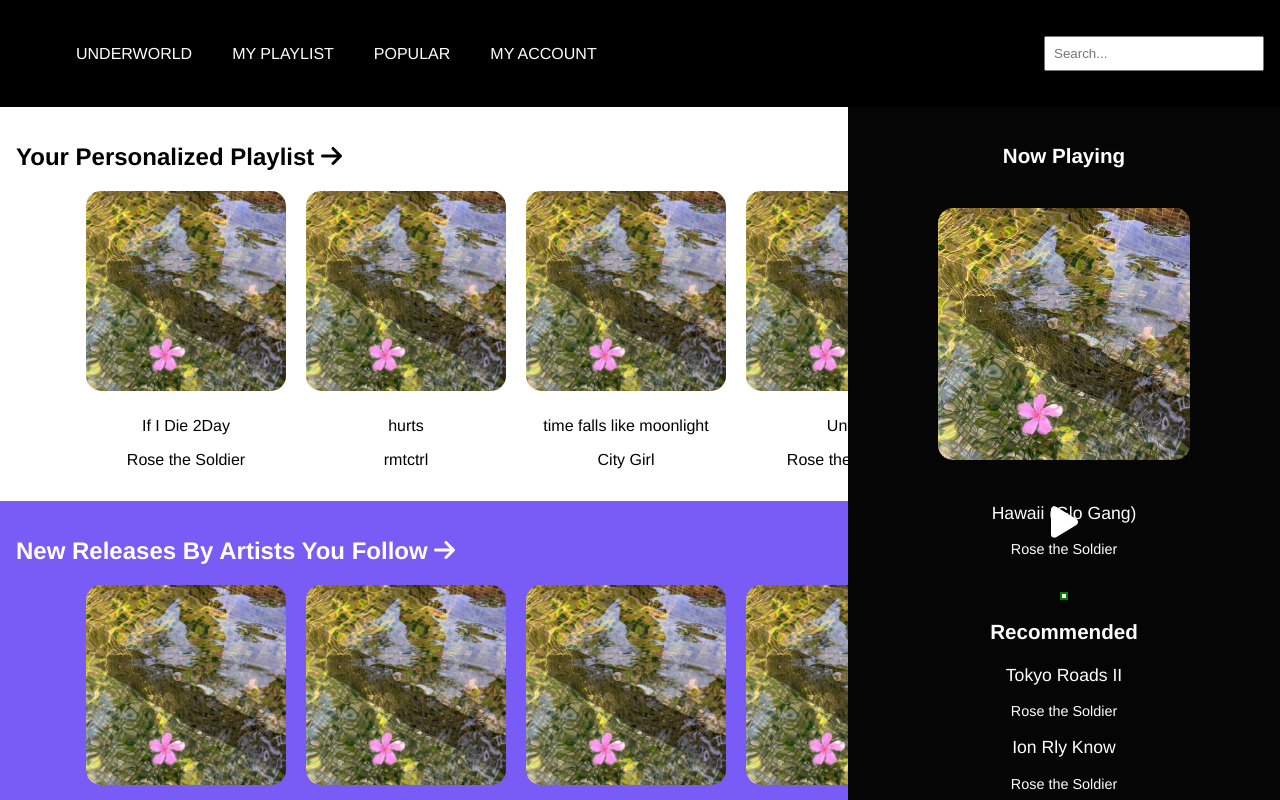
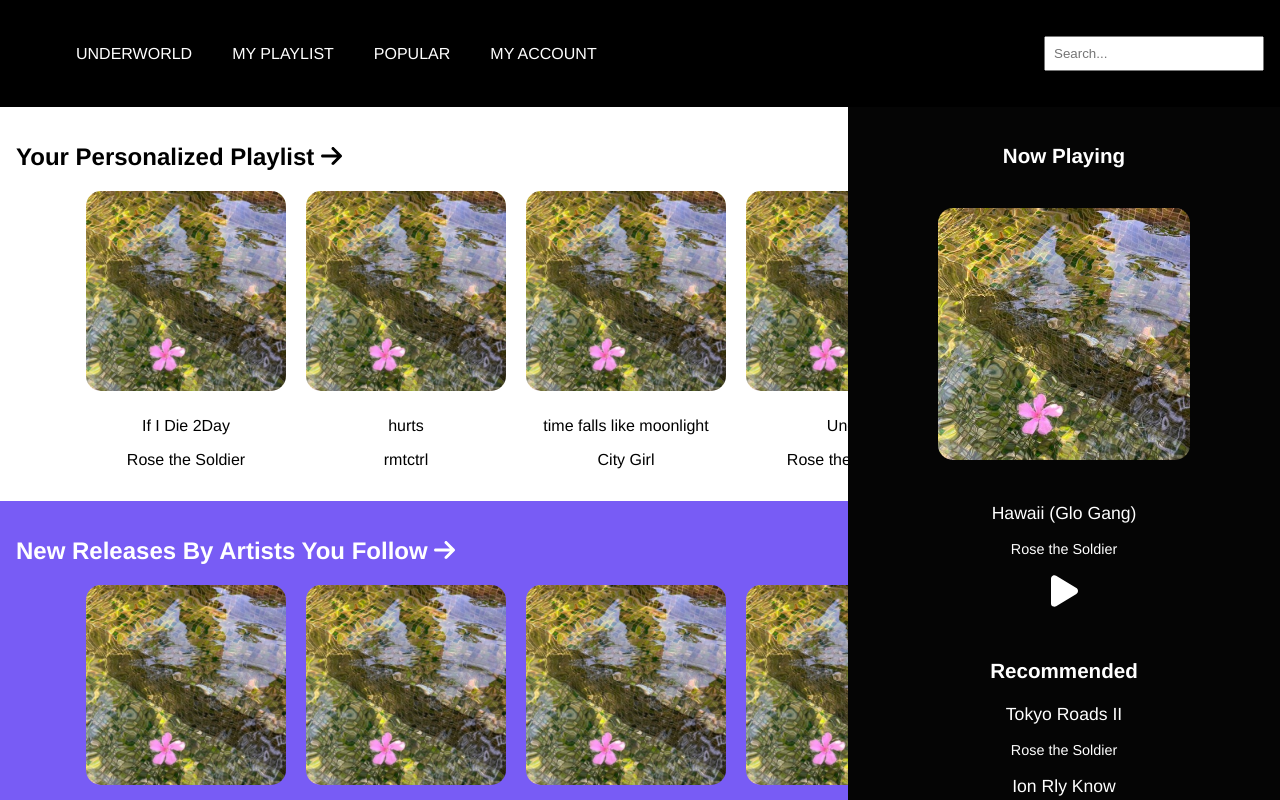
Before and after one commit to eshigh23/underworld, a React (Create React App) app in the folder client/: page / in a window 1280 px wide. Built offline with nearby package versions, Linux system fonts and the light colour scheme.

Commit message:
removed inherited button styles from carousel

```diff
--- a/client/src/components/Sidebar.js
+++ b/client/src/components/Sidebar.js
@@ -21,10 +21,10 @@ function Sidebar() {
                 <img src={'hawaii.jpg'} alt="Album Art" className="sidebar-image" />
                 <p>{nowPlaying.title}</p>
                 <p className="small">{nowPlaying.artist}</p>
-            </div>
-            <div className="streamer-holder">
+
                 <Streamer />
             </div>
+
             <div className="recommended">
                 <h3>Recommended</h3>
                 {recommended.map((track, index) => (
--- a/client/src/css/Carousel.css
+++ b/client/src/css/Carousel.css
@@ -44,7 +44,7 @@
     margin-top: 10px;
 }
 
-button {
+/* .carousel--button {
     background-color: rgba(0, 0, 0, 0.5);
     color: white;
     border: none;
@@ -57,10 +57,10 @@ button {
     z-index: 1;
 }
 
-button.prev {
+.carousel--button.prev {
     left: 10px;
 }
 
-button.next {
+.carousel--button.next {
     right: 10px;
-}
+} */
--- a/client/src/css/Sidebar.css
+++ b/client/src/css/Sidebar.css
@@ -43,10 +43,3 @@
   margin-bottom: 20px; /* Adjust the margin as necessary */
   margin-top: 20px;
 }
-
-.streamer-holder{
-    display: flex;
-    border-width: 2px;
-    border-style: solid;
-    border-color: green;
-}
--- a/client/src/css/Streamer.css
+++ b/client/src/css/Streamer.css
@@ -1,10 +1,7 @@
 .play-pause-btn {
 
     font-size: 36px; /* Larger font size for the icon */
-    border-width: 5px;
-    width: 100%;
-    /* border-color: red;
-    border-style: solid; */
+    border: none;
     background-color: transparent; /* Transparent background */
     cursor: pointer;
     outline: none;
@@ -14,13 +11,12 @@
 
 /* uses flex display to center button */
 .btn-container{
+    margin: 5px 0px 5px 0px;
     display: flex;
-    border-width: 2px;
-    /* border-color: rgb(14, 97, 223); border for testing */
-    border-style: solid;
+    /* border: 5px solid blue; */
     justify-content: center;
     align-items: center;
-
+    box-sizing: border-box;
 }
 .play-pause-btn:hover {
     opacity: 0.8;
```
